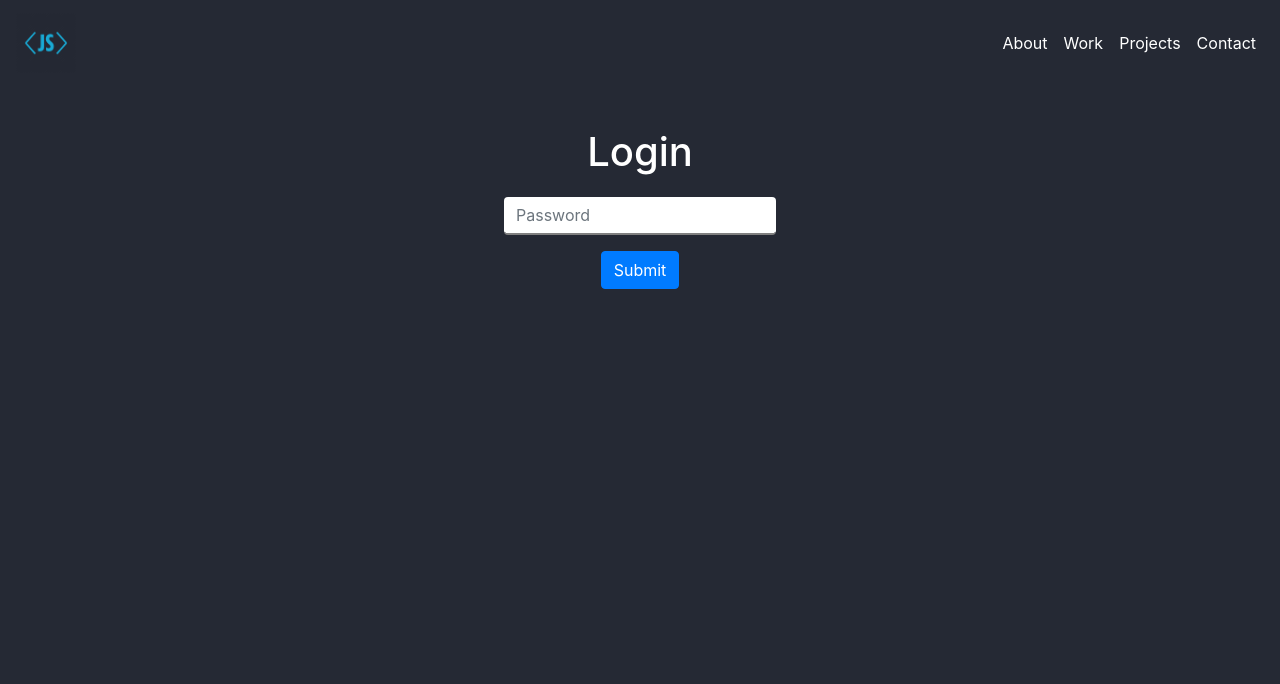
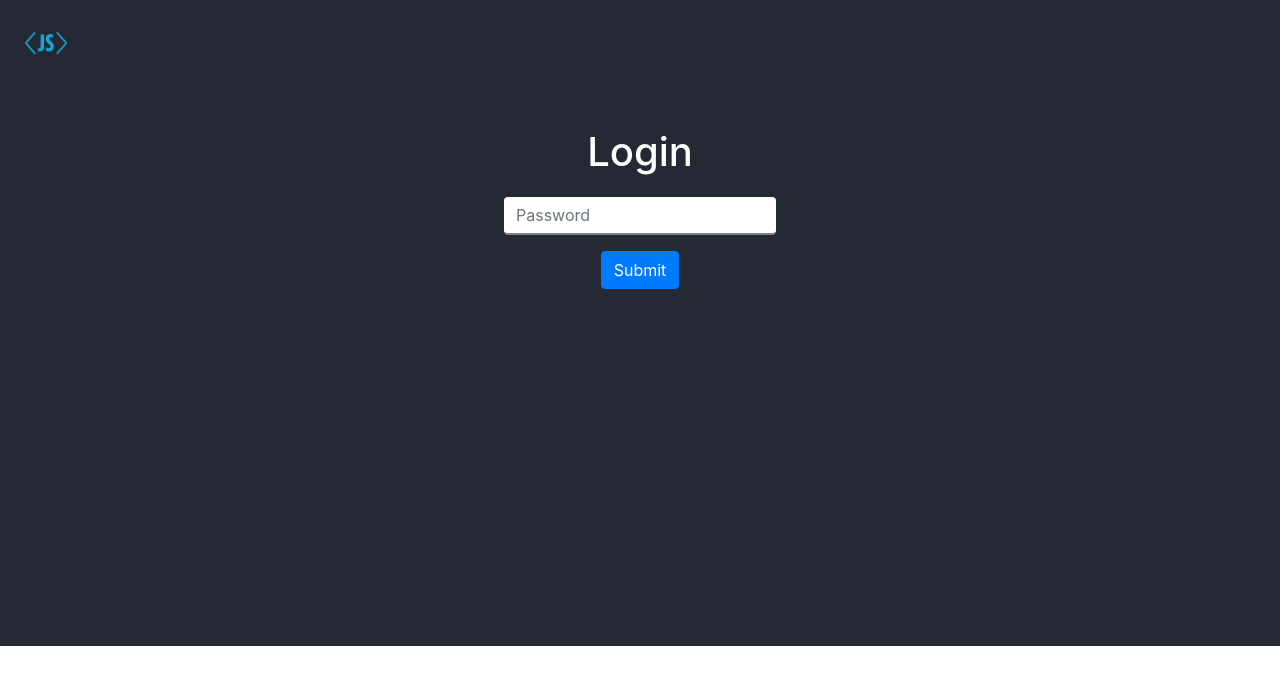
Before and after one commit to jcserv/portfolio, a React (Create React App) app in the folder client/: page /admin in a window 1280 px wide. Shown: the top 684 px of the page. Built offline with nearby package versions, Linux system fonts and the light colour scheme.

Commit message:
Small tweaks

```diff
--- a/client/package.json
+++ b/client/package.json
@@ -22,6 +22,7 @@
   },
   "scripts": {
     "start": "react-scripts start",
+    "client": "npm start",
     "build": "react-scripts build",
     "test": "react-scripts test",
     "eject": "react-scripts eject",
--- /dev/null
+++ b/client/src/Components/AdminBar.js
@@ -0,0 +1,26 @@
+import React from "react";
+import { Navbar } from "react-bootstrap";
+import { Link } from "react-router-dom";
+import "../css/Components/NavigationBar.css";
+
+export function AdminBar() {
+  return (
+    <div className="nav-box">
+      <Navbar fixed="top" className="d-flex" style={{ background: "#252934" }}>
+        <Navbar.Brand className="">
+          <Link to="/">
+            <img
+              alt=""
+              src={require("../logo.png")}
+              width="60"
+              height="60"
+              className="d-inline-block align-top logo"
+            />
+          </Link>
+        </Navbar.Brand>
+      </Navbar>
+    </div>
+  );
+}
+
+export default AdminBar;
--- a/client/src/Components/Footer.js
+++ b/client/src/Components/Footer.js
@@ -1,6 +1,7 @@
 import React from "react";
 import { Row } from "react-bootstrap";
 import { animateScroll as scroll } from "react-scroll";
+import { Link } from "react-router-dom";
 import Jump from "react-reveal/Jump";
 import ContactList from "./ContactList";
 import "../css/Components/Footer.css";
@@ -39,6 +40,9 @@ export function Footer() {
           </span>
         </p>
       </Jump>
+      <div className="d-flex justify-content-end admin">
+        <Link to="/admin">admin</Link>
+      </div>
     </div>
   );
 }
--- a/client/src/Containers/About.js
+++ b/client/src/Containers/About.js
@@ -57,10 +57,11 @@ export function About() {
             className="d-flex justify-content-center"
           >
             <Col lg={6}>
+              <div style={{ paddingLeft: "6vw" }}>
                 <div className="p-4 bio">
                   <p>
-                  Hi, I'm Jarrod! I am a third year Computer Science Specialist
-                  student at the University of Toronto Mississauga.
+                    Hi, I'm Jarrod! I am a third year Computer Science
+                    Specialist student at the University of Toronto Mississauga.
                   </p>
                   <p>
                     I'm passionate about designing and creating web and mobile
@@ -71,9 +72,11 @@ export function About() {
                     I worked as a Social Robotics Programmer at the Perception
                     Action Language Lab at UTM, where I programmed the Furhat
                     robot to conduct experiments focusing on human-robot
-                  interaction. These experiments utilized features of the robot
-                  such as eye-tracking and human-like body/facial gestures.
+                    interaction. These experiments utilized features of the
+                    robot such as eye-tracking and human-like body/facial
+                    gestures.
                   </p>
+                </div>
               </div>
             </Col>
             <Col lg={6}>
--- a/client/src/Pages/Admin.js
+++ b/client/src/Pages/Admin.js
@@ -1,5 +1,5 @@
 import React, { useState } from "react";
-import NavigationBar from "../Components/NavigationBar";
+import AdminBar from "../Components/AdminBar";
 import MessageList from "../Components/MessageList";
 import { login } from "../Actions/login";
 import { Row, Form, Button } from "react-bootstrap";
@@ -10,7 +10,8 @@ export function Admin() {
   const [title, setTitle] = useState("Login");
   const [show, setShow] = useState(false);
 
-  async function loginUser() {
+  async function loginUser(e) {
+    e.preventDefault();
     const response = await login(password);
     if (response === "Success") {
       setShow(true);
@@ -44,7 +45,7 @@ export function Admin() {
 
   return (
     <div className="Home">
-      <NavigationBar />
+      <AdminBar />
       <h1 className="header">{title}</h1>
       <Row className="d-flex justify-content-center">{renderContent()}</Row>
     </div>
--- a/client/src/css/Components/Footer.css
+++ b/client/src/css/Components/Footer.css
@@ -13,3 +13,7 @@
   font-weight: bold;
   text-decoration: none;
 }
+
+.admin {
+  padding-right: 2vw;
+}
--- a/client/src/css/Containers/About.css
+++ b/client/src/css/Containers/About.css
@@ -6,6 +6,7 @@
 
 .bio {
   text-align: left;
+  padding-left: 2vw;
 }
 
 .skills {
--- a/client/src/css/Pages/Admin.css
+++ b/client/src/css/Pages/Admin.css
@@ -2,7 +2,7 @@
   text-align: center;
   background: #252934;
   width: 100%;
-  height: 100vw;
+  height: 50.5vw;
 }
 .header {
   color: white;
--- a/client/src/css/Pages/Home.css
+++ b/client/src/css/Pages/Home.css
@@ -21,7 +21,7 @@ li {
 }
 
 .sidebar {
-  padding-top: 60vh;
+  padding-top: 50vh;
   width: 50px;
   background: #252934;
 }
--- a/client/src/data/skills.js
+++ b/client/src/data/skills.js
@@ -1,7 +1,7 @@
 export const languages = {
   height: 173,
-  width: 80,
-  x: -80,
+  width: 82,
+  x: -82,
   stats: [
     {
       id: 1,
--- a/client/src/data/work.js
+++ b/client/src/data/work.js
@@ -1,4 +1,5 @@
 export const jobs = [
+  /*
   {
     id: 0,
     workplace: "CitiGroup",
@@ -22,9 +23,21 @@ export const jobs = [
       "Develop solutions to seamlessly integrate layers of water-related data from thousands of disparate, unstructured and semi-structured data sources into data pipeline",
     ],
     url: "https://www.watrhub.com/",
+  },*/
+
+  {
+    id: 0,
+    workplace: "U of T",
+    position: "CSC148 TAship",
+    duration: "Jan 2020 - April 2020",
+    description: [
+      "Provided assistance to students during lecture activities",
+      "Answered students questions on the course forums",
+      "Marked midterm and final exams",
+    ],
   },
   {
-    id: 2,
+    id: 1,
     workplace: "PAL Lab",
     position: "Social Robotics Programmer",
     duration: "May 2019 - Dec 2019",
@@ -35,15 +48,4 @@ export const jobs = [
     ],
     url: "https://www.psycholinguistics.ca/",
   },
-  {
-    id: 3,
-    workplace: "U of T",
-    position: "CSC148 TAship",
-    duration: "Jan 2020 - April 2020",
-    description: [
-      "Provided assistance to students during lecture activities",
-      "Answered students questions on the course forums",
-      "Marked midterm and final exams",
-    ],
-  },
 ];
--- a/package.json
+++ b/package.json
@@ -5,6 +5,7 @@
   "main": "index.js",
   "scripts": {
     "client-install": "npm install --prefix client",
+    "client": "npm run client --prefix client",
     "server": "nodemon server.js",
     "test": "echo \"Error: no test specified\" && exit 1",
     "dev": "concurrently \"npm run server\" \"npm run client\"",
```
Also changed, not shown: 1 other file (tests, documents, lock files or other folders). Lines whose indentation alone changed are shown as unchanged.
